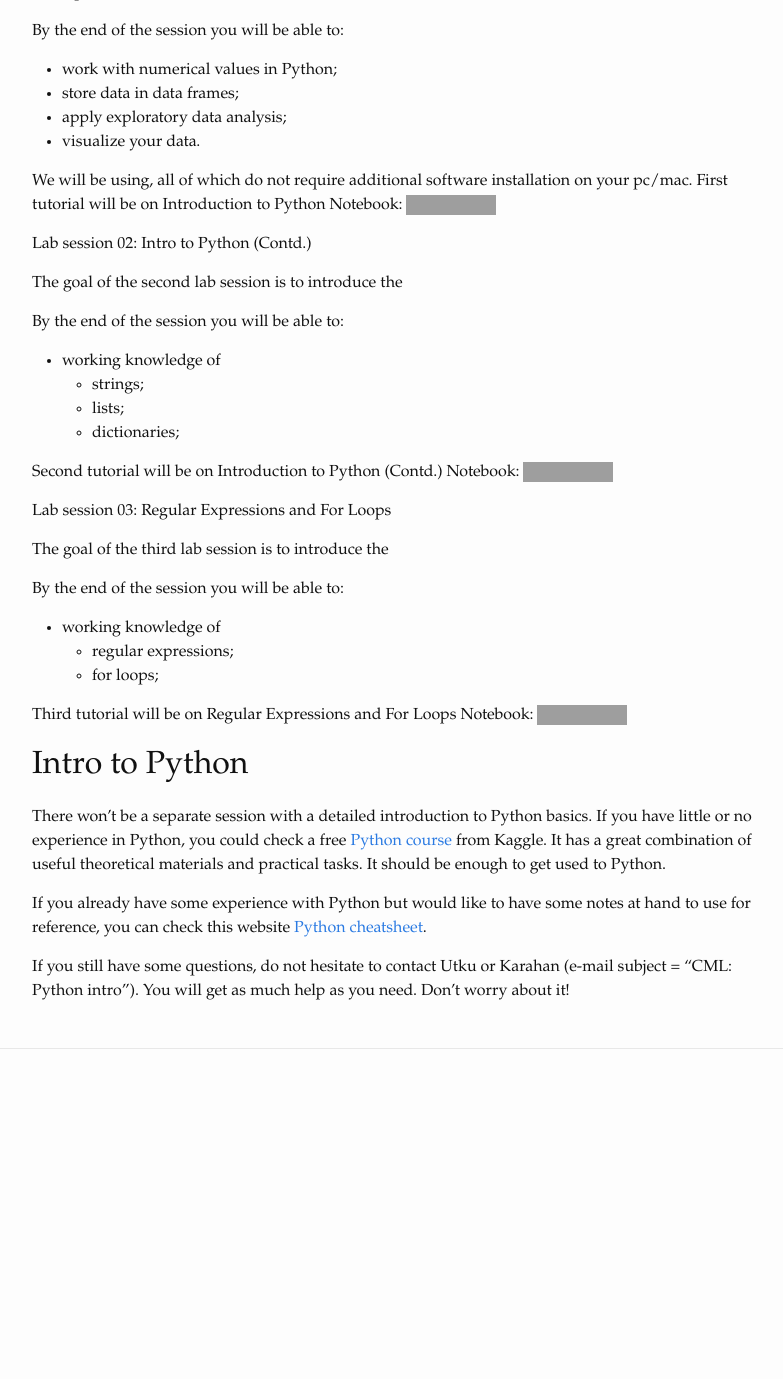
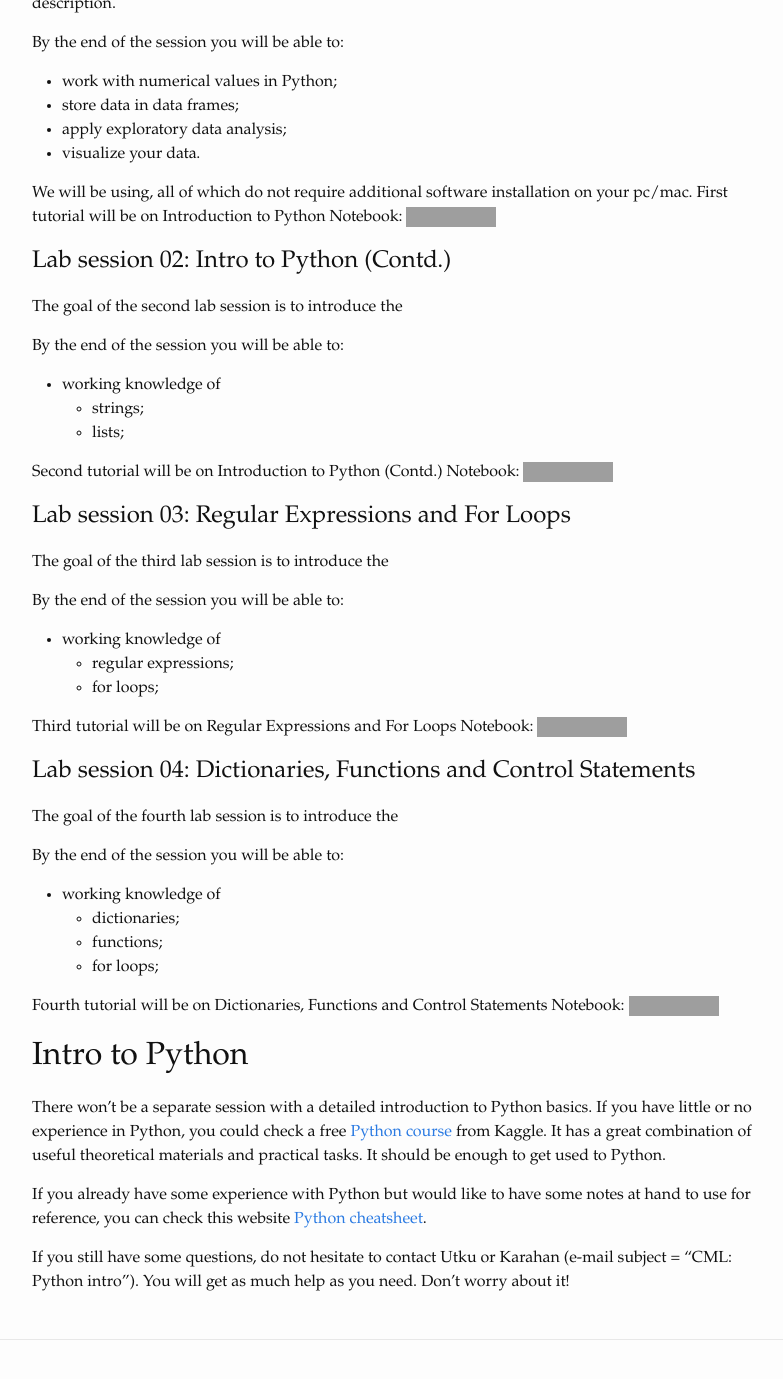
Before and after one commit to cml2022/cml2022.github.io, a Jekyll site: the page built from practice.md, in a window 1280 px wide and 1400 px high, scrolled down 619 px. Shown: the top 1379 px of the window, without its empty margins (238-1021 px from the left). Built offline with Jekyll 4.4.1, drawn with Linux system fonts in a browser that asks for light colours; before the commit the page ends 1728 px from its top, so only the background shows below that; grey boxes are pictures that could not be loaded.

Commit message:
Fourth Week Session is added

```diff
--- a/practice.md
+++ b/practice.md
@@ -21,7 +21,7 @@
 
 # Tutorials
 
-#### Lab session 01: Intro to Python and data processing
+## Lab session 01: Intro to Python and data processing
 
 The goal of the first lab session is to introduce the tools which you can use for basic data processing in Python.
 We will use [Google Colab notebooks](https://colab.to/), which allow you to work in a browser, mixing code and description.
@@ -34,7 +34,7 @@
 
 We will be using, all of which do not require additional software installation on your pc/mac. First tutorial will be on Introduction to Python Notebook: [![Open In Colab](https://colab.research.google.com/assets/colab-badge.svg)](https://colab.research.google.com/drive/1CQjRJcQeauaUaZ3kAI-t0ScSqbuR_Cse?usp=sharing)
 
-#### Lab session 02: Intro to Python (Contd.)
+## Lab session 02: Intro to Python (Contd.)
 
 The goal of the second lab session is to introduce the
 
@@ -56,6 +55,19 @@
     * for loops;
 
 Third tutorial will be on Regular Expressions and For Loops Notebook: [![Open In Colab](https://colab.research.google.com/assets/colab-badge.svg)](https://colab.research.google.com/drive/1Jf_rBq1oFzZDfl2C02RfFImQ7Iw3pL10?usp=sharing)
+
+## Lab session 04: Dictionaries, Functions and Control Statements
+
+The goal of the fourth lab session is to introduce the
+
+By the end of the session you will be able to:
+* working knowledge of
+    * dictionaries;
+    * functions;
+    * for loops;
+
+Fourth tutorial will be on Dictionaries, Functions and Control Statements Notebook: [![Open In Colab](https://colab.research.google.com/assets/colab-badge.svg)](https://colab.research.google.com/drive/1dpPQNIFle-HK46HdmcDSyl5Y7Zu7YGjs?usp=sharing)
+
 # Intro to Python
 
 There won't be a separate session with a detailed introduction to Python basics. If you have little or no experience in Python, you could check a free [Python course](https://www.kaggle.com/learn/python) from Kaggle. It has a great combination of useful theoretical materials and practical tasks. It should be enough to get used to Python.
```
Also changed, not shown: other parts of practice.md (+1 -2 lines).
